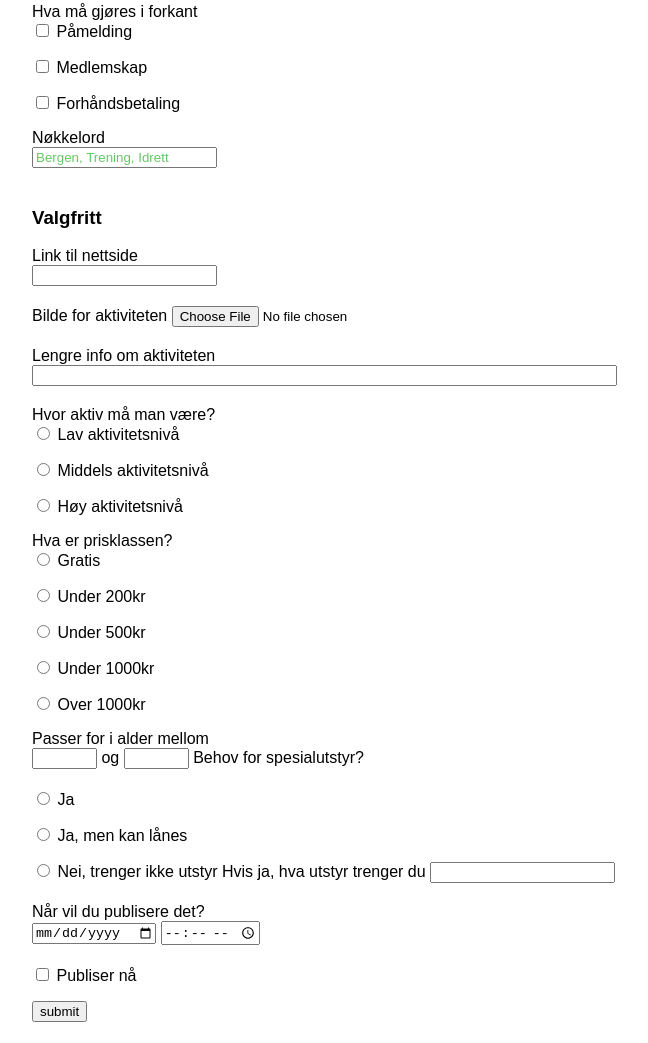
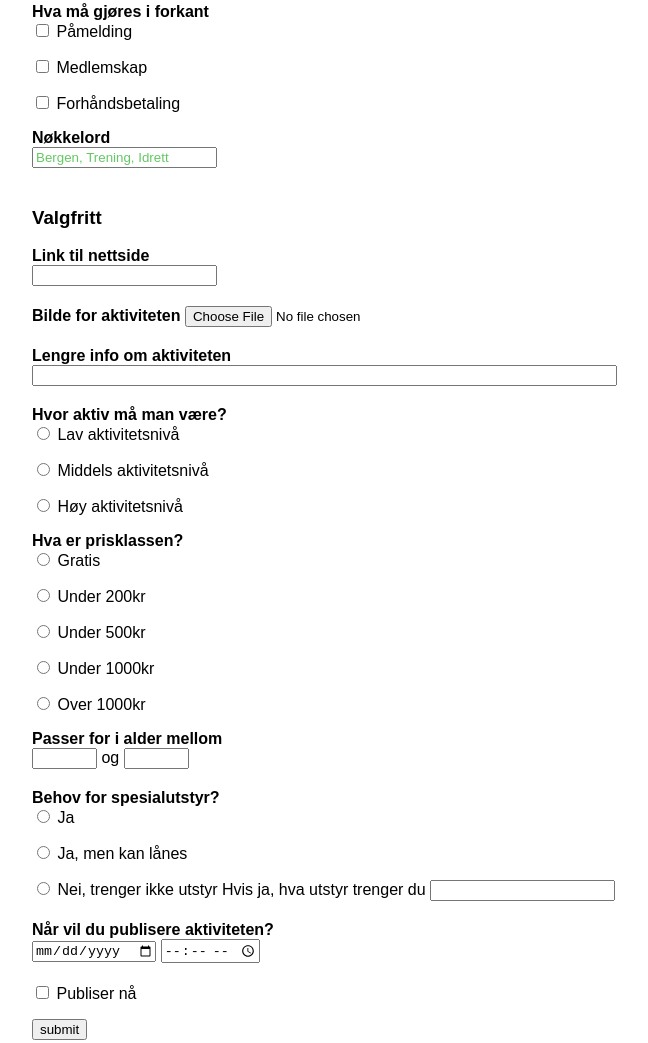
Before and after one commit to Aquaday/finnaktivitet, a website: page arrangør.html in a window 1280 px wide. Shown: the part 440-1483 px from the top of the page, without its empty margins (292-940 px from the left). Drawn offline with Linux system fonts and the light colour scheme.

Commit message:
småendringer

```diff
--- a/arrangør.html
+++ b/arrangør.html
@@ -22,44 +22,44 @@
       <section>
          <h2>Publiser aktivitet</h2>
         <form action="/svar.php" method="GET">
-          <label for="enkel" style="font-weight: bold;">Hvilken aktivitet</label><br>
+          <label for="enkel" class="formHeader">Hvilken aktivitet</label><br>
           <input type="radio" id="enkel" name="aktivitet" value="Enkel aktivitet">
           <label for="enkel">Enkel aktivitet</label>
           <input type="radio" id="fast" name="aktivitet" value="Fast aktivitet">
           <label for="fast">Fast aktivitet</label><br>
-          <label for="navn" style="font-weight: bold;">Navn på aktiviteten</label><br>
+          <label for="navn" class="formHeader">Navn på aktiviteten</label><br>
           <input type="text" id="navn" name="Navn på aktiviteten"><br>
           <!-- Adresse input, trenger medå vise deres sted, eller velge ett annet sted -->
-          <label for="dato1" style="font-weight: bold;">Start og slutt</label> <br>
+          <label for="dato1" class="formHeader">Start og slutt</label> <br>
           <input type="date" id="dato1" name="Start dato">
           <input type="date" id="dato2" name="Slutt dato"><br>
           <label for="tidspunkt1">I tidspunktet mellom</label><br>
           <input type="time" id="tidspunkt1" name="Fra tidspunkt"> og
           <input type="time" id="tidspunkt2" name="Til tidspunkt"><br>
-          <label for="forkant">Hva må gjøres i forkant</label><br>
+          <label for="forkant" class="formHeader">Hva må gjøres i forkant</label><br>
           <input type="checkbox" id="påmelding" name="påmelding" value="Påmelding">
           <label for="påmelding">Påmelding</label><br>
           <input type="checkbox" id="medlemskap" name="medlemskap" value="Medlemskap">
           <label for="medlemskap">Medlemskap</label><br>
           <input type="checkbox" id="forhånd" name="forhånd" value="Forhånd">
           <label for="forhånd">Forhåndsbetaling</label><br>
-          <label for="nøkkelord">Nøkkelord</label><br>
+          <label for="nøkkelord" class="formHeader">Nøkkelord</label><br>
           <input type="text" id="nøkkelord" name="nøkkelord" style =" color:rgb(100, 200, 100);" value="Bergen, Trening, Idrett">
           <h3>Valgfritt</h3>
-          <label for="url">Link til nettside</label><br>
+          <label for="url" class="formHeader">Link til nettside</label><br>
           <input type="url" id="url" name="Link til nettside"><br>
-          <label for="bilde">Bilde for aktiviteten</label>
+          <label for="bilde" class="formHeader">Bilde for aktiviteten</label>
           <input type="file" id="bilde" name="Bilde"><br>
-          <label for="lengre_info">Lengre info om aktiviteten</label><br>
+          <label for="lengre_info" class="formHeader">Lengre info om aktiviteten</label><br>
           <input type="text" id="lengre_info" size="70" name="Lengre info"><br>
-          <label for="lav">Hvor aktiv må man være?</label><br>
+          <label for="lav" class="formHeader">Hvor aktiv må man være?</label><br>
           <input type="radio" id="lav" name="aktivitetsnivå" value="Lav aktivitetesnivå">
           <label for="lav">Lav aktivitetsnivå</label><br>
           <input type="radio" id="middels" name="aktivitetsnivå" value="Middels aktivitetesnivå">
           <label for="middels">Middels aktivitetsnivå</label><br>
           <input type="radio" id="høy" name="aktivitetsnivå" value="Høy aktivitetesnivå">
           <label for="høy">Høy aktivitetsnivå</label><br>
-          <label for="gratis">Hva er prisklassen?</label><br>
+          <label for="gratis" class="formHeader">Hva er prisklassen?</label><br>
           <input type="radio" id="gratis" name="prisklasse" value="Gratis">
           <label for="gratis">Gratis</label><br>
           <input type="radio" id="under200" name="prisklasse" value="Under 200kr">
@@ -70,11 +70,11 @@
           <label for="under1000">Under 1000kr</label><br>
           <input type="radio" id="over1000" name="prisklasse" value="Over 1000kr">
           <label for="over1000">Over 1000kr</label><br>
-          <label for="startalder">Passer for i alder mellom</label><br>
+          <label for="startalder" class="formHeader">Passer for i alder mellom</label><br>
           <input type="text" id="startalder" name="startalder" size="5">
           <label for="sluttalder">og</label>
-          <input type="text" id="sluttalder" name="sluttalder" size="5">
-          <label for="utstyr_ja">Behov for spesialutstyr?</label><br>
+          <input type="text" id="sluttalder" name="sluttalder" size="5"><br>
+          <label for="utstyr_ja" class="formHeader">Behov for spesialutstyr?</label><br>
           <input type="radio" id="utstyr_ja" name="utstyr" value="Trenger utstyr">
           <label for="utstyr_ja">Ja</label><br>
           <input type="radio" id="utstyr_lån" name="utstyr" value="Kan låne utstyr">
@@ -83,7 +83,7 @@
           <label for="utstyr_nei">Nei, trenger ikke utstyr</label>
           <label for="infoutstyr">Hvis ja, hva utstyr trenger du</label>
           <input type="text" id="infoutstyr" name="infoutstyr"><br>
-          <label for="publiseringsdato">Når vil du publisere det?</label><br>
+          <label for="publiseringsdato" class="formHeader">Når vil du publisere aktiviteten?</label><br>
           <input type="date" id="publiseringsdato" name="Publiseringsdato">
           <input type="time" id="publiseringstidspunkt" name="Publiseringstidspunkt"><br>
           <input type="checkbox" id="publiser_nå" name="Publiser Nå">
--- a/styles.css
+++ b/styles.css
@@ -88,6 +88,9 @@ form {
     text-align: left;
 }
 
+.formHeader {
+    font-weight: bold;
+}
 
 input {
     margin-bottom: 20px;
```
Also changed, not shown: hobby.html (+1 -1 lines), index.html (+1 -1 lines).
